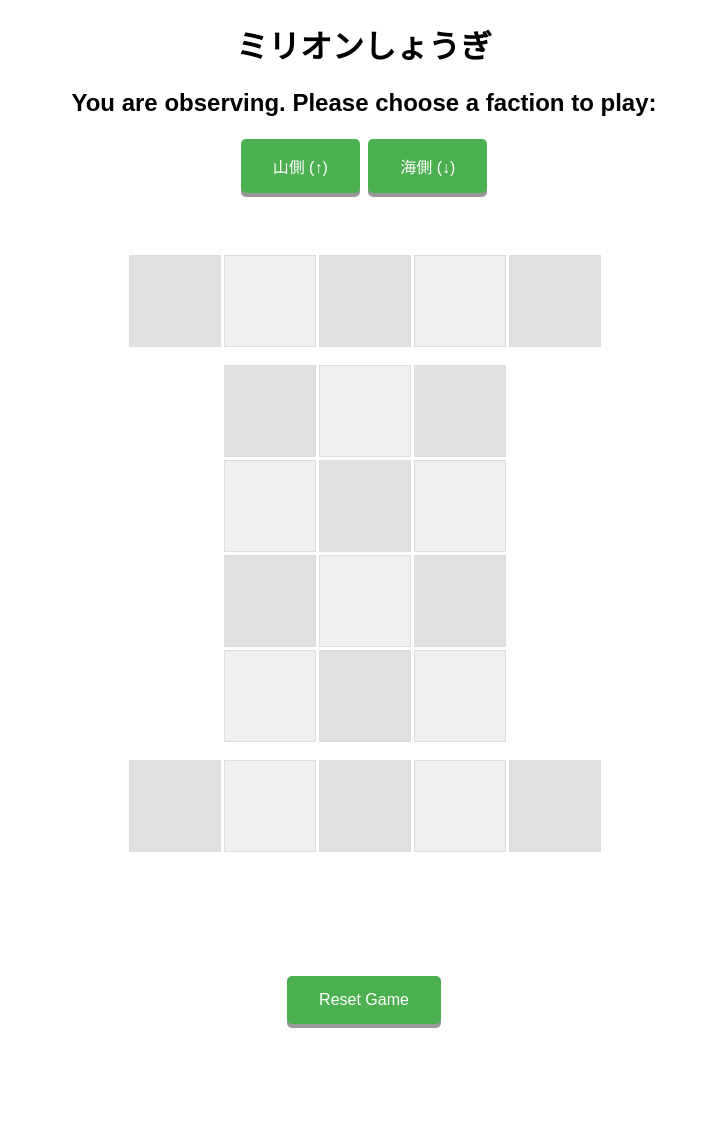
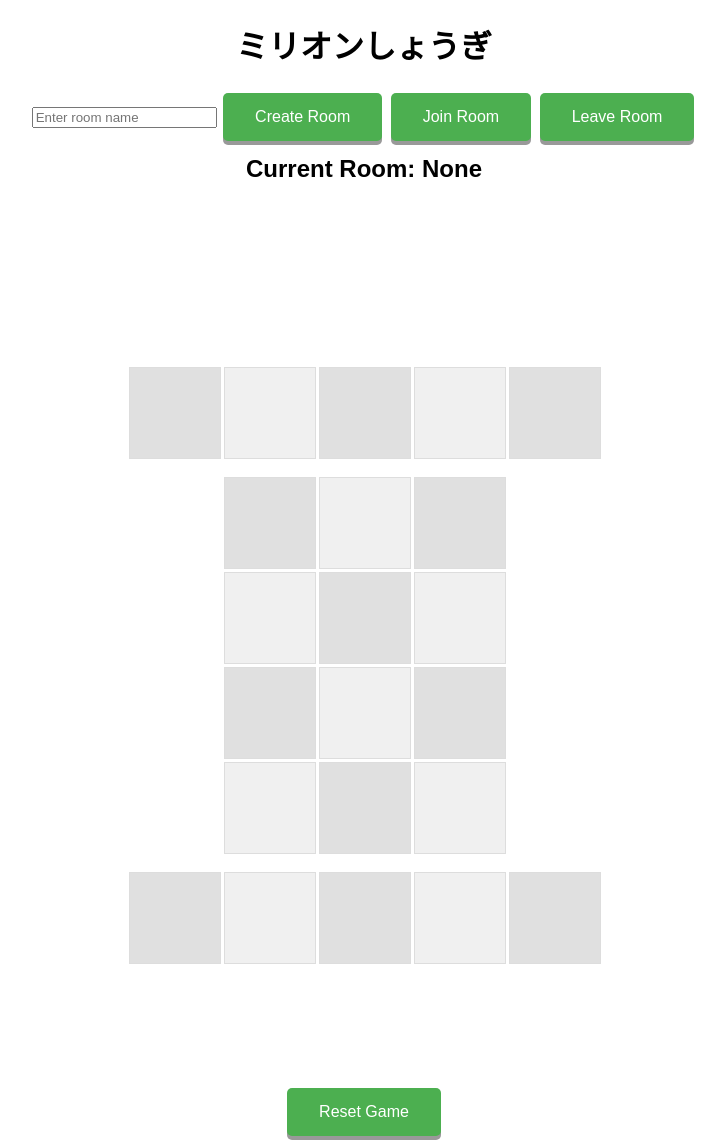
Before and after one commit to fireattack/shougi, a Flask app: page / in a window 1280 px wide. Shown: the whole page, without its empty margins (276-1001 px from the left). Before the commit the page ends 1028 px from the top, so only its background shows below. Run offline with Flask 3, Linux system fonts and the light colour scheme; some libraries are stand-ins or nearby versions.

Commit message:
Add room feature, move game logic to a different file

```diff
--- a/app.py
+++ b/app.py
@@ -1,226 +1,62 @@
+import random
+
 from flask import Flask, render_template
-from flask_socketio import SocketIO, emit
+from flask_socketio import SocketIO, emit, join_room, leave_room
 from flask_cors import CORS
+from game import *
 
 app = Flask(__name__)
 app.config['SECRET_KEY'] = 'your_secret_key'
 CORS(app)
 socketio = SocketIO(app, cors_allowed_origins='*')
 
-game_state = {}
+room_states = {}
 
 @app.route('/')
 def index():
     return render_template('index.html')
 
-def check_winner(game_state):
-    # Type 2 is the king.
-    # if it is captured, the game is over
-    x_king_exists = False
-    o_king_exists = False
+@socketio.on('create_room')
+def create_room(data):
+    room = data['room']
+    if room in room_states:
+        emit('room_info', {'room': room})
+    room_states[room] = initialize_game_state()
+    on_join(data)
 
-    # Check if the king is captured or reached the other side
-    for row_index in range(4):
-        row = game_state['board'][row_index]
-        for cell in row:
-            if cell and cell['type'] == '2':
-                if cell['faction'] == 'X':
-                    # if X king is at the bottom row after opponent's turn finishes, X wins
-                    if row_index == 3 and game_state['current_player'] == 'O':
-                        return 'X'
-                    x_king_exists = True
-                elif cell['faction'] == 'O':
-                    if row_index == 0 and game_state['current_player'] == 'X':
-                        return 'O'
-                    o_king_exists = True
-    # Determine the winner based on if the king remains on the board
-    if not x_king_exists:
-        return 'O'
-    elif not o_king_exists:
-        return 'X'
+@socketio.on('join')
+def on_join(data):
+    room = data['room']
+    if not room in room_states:
+        emit('room_info', {'room': room, 'state': None})
     else:
-        return None  # No winner yet
+        join_room(room)
+        state = room_states[room]
+        emit('room_info', {'room': room, 'state': state}, room=room)
 
-def check_draw(board):
-    # Check for a draw on the board
-    return all([cell != '' for cell in board])
-
-def initialize_game_state():
-    # Create an empty 3x4 board
-    # Represent the board as a 2D list, each cell can be None or a dictionary with piece info
-    board = [[None for _ in range(3)] for _ in range(4)]
-    # reserves
-    board.append([None for _ in range(5)])
-    board.append([None for _ in range(5)])
-
-    # Define initial positions for the pieces
-    # Top faction (X) pieces
-
-    names = {
-        1: 'rook',
-        2: 'king',
-        3: 'bishop',
-        4: 'pawn',
-        5: 'pawn (U)'
-    }
-
-    board[0][0] = {'type': '1', 'faction': 'X', 'img': 'rook0.png'}
-    board[0][1] = {'type': '2', 'faction': 'X', 'img': 'king0.png'}
-    board[0][2] = {'type': '3', 'faction': 'X', 'img': 'bishop0.png'}
-    board[1][1] = {'type': '4', 'faction': 'X', 'img': 'pawn0.png'}
-
-    # Bottom faction (O) pieces
-    board[3][2] = {'type': '1', 'faction': 'O', 'img': 'rook1.png'}
-    board[3][1] = {'type': '2', 'faction': 'O', 'img': 'king1.png'}
-    board[3][0] = {'type': '3', 'faction': 'O', 'img': 'bishop1.png'}
-    board[2][1] = {'type': '4', 'faction': 'O', 'img': 'pawn1.png'}
-
-
-    # Other game state variables
-    game_state = {
-        'board': board,
-        'current_player': 'X',  # X starts the game
-        'game_over': False,
-        'winner': None
-    }
-
-    return game_state
-
-def reset_game():
-    global game_state
-    game_state = initialize_game_state()
-
-
-def is_valid_move(src, dst, player, game_state):
-    # Extract row and column for source and destination
-    src_row = src['row']
-    src_col = src['col']
-    dst_row = dst['row']
-    dst_col = dst['col']
-
-    # Check if the move is within bounds of the board
-    if not (0 <= dst_row < 4 and 0 <= dst_col < 3):
-        return False
-
-    # Check if the source cell contains the player's piece
-    src_piece = game_state['board'][src_row][src_col]
-    dst_piece = game_state['board'][dst_row][dst_col]
-
-    if not src_piece:
-        return 'There is no piece to move'
-    if src_piece['faction'] != player:
-        return 'You cannot move opponent\'s piece'
-
-    if src_row in [4, 5]:
-        if dst_piece:
-            return 'You cannot replace a piece on occupied cell'
-        return True
-
-    # Calculate row and column differences
-    row_diff = dst_row - src_row
-    col_diff = dst_col - src_col
-
-    # Type-specific movement rules
-    if src_piece['type'] == '1':
-        # Type 1 can move in all straight directions by 1
-        if abs(row_diff) + abs(col_diff) != 1:
-            return 'Invalid move for rook'
-
-    elif src_piece['type'] == '2':
-        # Type 2 can move in all 8 directions by 1
-        if abs(row_diff) > 1 or abs(col_diff) > 1:
-            return 'Invalid move for king'
-
-    elif src_piece['type'] == '3':
-        # Type 3 can move in all 4 diagonal directions by 1
-        if abs(row_diff) != 1 or abs(col_diff) != 1:
-            return 'Invalid move for bishop'
-
-    elif src_piece['type'] == '4':
-        # Type 4 can only move forward (down for X, up for O) by 1
-        if player == 'X' and row_diff != 1:
-            return 'Invalid move for pawn'
-        elif player == 'O' and row_diff != -1:
-            return 'Invalid move for pawn'
-        elif col_diff != 0:
-            return 'Invalid move for pawn'
-    elif src_piece['type'] == '5':
-        # Type 5 can move forward, forward diagonal, left, right and backward (but not backward diagonal) by 1
-        if player == 'X' and row_diff == -1 and col_diff != 0:
-            return 'Invalid move for upgraded pawn'
-        elif player == 'O' and row_diff == 1 and col_diff != 0:
-            return 'Invalid move for upgraded pawn'
-        elif abs(row_diff) > 1 or abs(col_diff) > 1:
-            return 'Invalid move for upgraded pawn'
-
-    # Check if the destination cell is not occupied by a friendly piece
-    if dst_piece and dst_piece['faction'] == player:
-        return 'You cannot capture your own piece'
-    return True
-
-def get_valid_moves(src, player, game_state):
-    valid_targets = []
-    for row in range(4):
-        for col in range(3):
-            dst = {'row': row, 'col': col}
-            if is_valid_move(src, dst, player, game_state) == True:
-                valid_targets.append(dst)
-    return valid_targets
-
-def make_move(src, dst, game_state):
-    src_row = src['row']
-    src_col = src['col']
-    dst_row = dst['row']
-    dst_col = dst['col']
-
-    # Move the piece from src to dst
-    piece = game_state['board'][src_row][src_col]
-
-    # Get the piece at the destination cell
-    dst_piece = game_state['board'][dst_row][dst_col]
-    # If the destination cell has an opponent's piece, it is captured
-    if dst_piece:
-        assert dst_piece['faction'] != game_state['current_player']
-        dst_piece['faction'] = game_state['current_player']
-        # downgrade type5 to type4, if it is captured
-        if dst_piece['type'] == '5':
-            dst_piece['type'] = '4'
-        # Place the captured piece in the first empty cell in the reserve
-        reserve = game_state['board'][4] if game_state['current_player'] == 'X' else game_state['board'][5]
-        for i in range(len(reserve)):
-            if reserve[i] is None:
-                reserve[i] = dst_piece
-                break
-
-    # upgrade pawn, when it goes from 3rd row to 4th row
-    if piece['type'] == '4':
-        if piece['faction'] == 'X' and dst_row == 3 and src_row == 2:
-            piece['type'] = '5'
-        if piece['faction'] == 'O' and dst_row == 0 and src_row == 1:
-            piece['type'] = '5'
-
-    game_state['board'][dst_row][dst_col] = piece
-    game_state['board'][src_row][src_col] = None
-
-def switch_turns(game_state):
-    current_player = game_state['current_player']
-    game_state['current_player'] = 'O' if current_player == 'X' else 'X'
-
+@socketio.on('leave')
+def on_leave(data):
+    room = data['room']
+    leave_room(room)
 
 # Socket event for resetting the game
 @socketio.on('reset_game')
-def handle_reset_game():
+def handle_reset_game(data):
+    room = data['room']
     reset_game()
-    emit('game_state', game_state, broadcast=True)
+    emit('game_state', game_state, room=room)
 
 # Assuming you have a function to initialize the game state
 game_state = initialize_game_state()
 
 @socketio.on('make_move')
 def handle_make_move(data):
+    room = data['room']
     src = data['src']
     dst = data['dst']
     player = data['player']
+
+    game_state = room_states[room]
 
     validality = is_valid_move(src, dst, player, game_state)
     if validality == True:
@@ -231,20 +67,22 @@ def handle_make_move(data):
             game_state['winner'] = winner
         else:
             switch_turns(game_state)
-        emit('game_state', game_state, broadcast=True)
+        emit('game_state', game_state, room=room)
     else:
         # Optionally send an error message back to the player
         emit('move_error', {'message': validality})
 
 @socketio.on('request_initial_state')
-def handle_initial_state_request():
-    # Assuming game_state is your global or accessible game state variable
-    emit('game_state', game_state)
+def handle_initial_state_request(data):
+    room = data['room']
+    emit('game_state', room_states[room], room=room)
 
 @socketio.on('get_valid_moves')
 def handle_get_valid_moves(data):
     src = data['src']
     player = data['player']
+    room = data['room']
+    game_state = room_states[room]
     valid_moves = get_valid_moves(src, player, game_state)
     emit('valid_moves', valid_moves)
 
--- a/templates/index.html
+++ b/templates/index.html
@@ -63,14 +63,37 @@
         }
 
         @keyframes rainbow {
-            0% { background-color: red; }
-            15% { background-color: orange; }
-            30% { background-color: yellow; }
-            45% { background-color: green; }
-            60% { background-color: blue; }
-            75% { background-color: indigo; }
-            90% { background-color: violet; }
-            100% { background-color: red; }
+            0% {
+                background-color: red;
+            }
+
+            15% {
+                background-color: orange;
+            }
+
+            30% {
+                background-color: yellow;
+            }
+
+            45% {
+                background-color: green;
+            }
+
+            60% {
+                background-color: blue;
+            }
+
+            75% {
+                background-color: indigo;
+            }
+
+            90% {
+                background-color: violet;
+            }
+
+            100% {
+                background-color: red;
+            }
         }
 
         .rainbow-effect {
@@ -78,11 +101,15 @@
         }
 
         button {
-            background-color: #4CAF50; /* Green background */
-            color: white; /* White text */
-            padding: 15px 32px; /* Top and bottom, Left and right padding */
+            background-color: #4CAF50;
+            /* Green background */
+            color: white;
+            /* White text */
+            padding: 15px 32px;
+            /* Top and bottom, Left and right padding */
         }
 
+        button,
         .buttonish {
             text-align: center;
             text-decoration: none;
@@ -95,14 +122,19 @@
             box-shadow: 0 4px #999;
         }
 
+        button:hover,
         .buttonish:hover {
-            background-color: #45a049; /* Darker shade for hover */
+            background-color: #45a049;
+            /* Darker shade for hover */
         }
 
+        button:hover,
         .buttonish:active {
             background-color: #45a049;
-            box-shadow: 0 2px #666; /* Shadow effect for active state */
-            transform: translateY(4px); /* Slight push down */
+            box-shadow: 0 2px #666;
+            /* Shadow effect for active state */
+            transform: translateY(4px);
+            /* Slight push down */
         }
 
         div.piece {
@@ -111,19 +143,21 @@
             overflow: hidden;
         }
 
-        div.piece > img {
+        div.piece>img {
             width: 100%;
             height: 100%;
             object-fit: cover;
         }
 
-        .x-piece  {
+        .x-piece {
             border: 2px solid black;
         }
-        .o-piece  {
+
+        .o-piece {
             border: 2px solid red;
         }
-        .x-piece > img {
+
+        .x-piece>img {
             transform: scaleY(-1);
         }
 
@@ -136,21 +170,29 @@
             font-size: 1.5em;
             font-weight: bold;
             margin: 10px;
-            min-height: 1.5em; /* maintain its height even when empty */
+            min-height: 1.5em;
+            /* maintain its height even when empty */
         }
-
-
     </style>
 </head>
 
 <body>
     <h1>ミリオンしょうぎ</h1>
 
-    <div class="status", id="faction-status"></div>
+    <div id="room-interface">
+        <input type="text" id="room-name" placeholder="Enter room name">
+        <button id="create-room">Create Room</button>
+        <button id="join-room">Join Room</button>
+        <button id="leave-room">Leave Room</button>
+    </div>
+
+    <div class="status" id="current-room-info">Current Room: None</div>
+
+    <div class="status" , id="faction-status"></div>
     <div id="faction-choice-container">
         <div id="faction-choice">
-            <button class="buttonish" id="choose-x">山側 (↑)</button>
-            <button class="buttonish" id="choose-o">海側 (↓)</button>
+            <button id="choose-x">山側 (↑)</button>
+            <button id="choose-o">海側 (↓)</button>
         </div>
     </div>
 
@@ -185,14 +227,16 @@
         <div class="cell" data-row=5 data-col=4></div>
     </div>
 
-    <div class="status", id="game-status"></div>
-    <div class="status", id="game-status2"></div>
-    <button class="buttonish" id="reset-button">Reset Game</button>
+    <div class="status" , id="game-status"></div>
+    <div class="status" , id="game-status2"></div>
+    <button id="reset-button">Reset Game</button>
 
 
     <script>
         function updateGameState(gameState) {
             console.log(gameState);
+
+            $('#current-room-name').text(gameState);
 
             let names = {
                 1: 'rook',
@@ -214,7 +258,7 @@
                         var cellSelector = `[data-row="${rowIndex}"][data-col="${colIndex}"]`;
                         var pieceClass = (cell.faction === 'X' ? 'x-piece' : 'o-piece') + ' type' + cell.type;
                         var imageUrl = 'static/' + cell.img;
-                        $(cellSelector).append('<div class="piece buttonish '  + pieceClass + '"><img src="' + imageUrl + '" draggable="false"/></div>');
+                        $(cellSelector).append('<div class="piece buttonish ' + pieceClass + '"><img src="' + imageUrl + '" draggable="false"/></div>');
                     }
                 });
             });
@@ -225,7 +269,7 @@
                 if (current_player == player) {
                     updateStatus('Your turn!', '#00ff00');
                 } else {
-                    updateStatus('Opponent\'s turn!','#ff0000');
+                    updateStatus('Opponent\'s turn!', '#ff0000');
                 }
             }
             else {
@@ -245,7 +289,7 @@
 
         }
 
-        // Function to update game status
+        // game status, the main game status (such as current turn)
         function updateStatus(message, color) {
             $('#game-status').text(message);
             if (color === 'rainbow') {
@@ -258,18 +302,20 @@
             }
         }
 
+        // game status2, used for temporary messages (e.g. invalid move)
         function updateStatus2(message) {
             $('#game-status2').text(message);
             setTimeout(function () {
                 $('#game-status2').text("");
             }, 2000);
         }
-        // http://' + document.domain + ':' + location.port
-        var socket = io.connect({"path": location.pathname + "socket.io"});
+
+        var socket = io.connect({ "path": location.pathname + "socket.io" });
         var selectedCell = null;
         var player = null;
         var current_player = null;
         var game_over = false; // Initialize game_over as false
+        var room = null;
 
         $('.cell').on('click', function () {
             if (!player) {
@@ -286,7 +332,7 @@
                 return;
             }
 
-            updateStatus2('You clicked on' + ' ' + $(this).data('row') + ' ' +  $(this).data('col'));
+            updateStatus2('You clicked on' + ' ' + $(this).data('row') + ' ' + $(this).data('col'));
             if (selectedCell) {
                 if (this === selectedCell) {
                     $(this).removeClass('selected');
@@ -298,9 +344,10 @@
                 socket.emit('make_move', {
                     src: { row: $(selectedCell).data('row'), col: $(selectedCell).data('col') },
                     dst: { row: $(this).data('row'), col: $(this).data('col') },
-                    player: player
+                    player: player,
+                    room: room
                 });
-                $(selectedCell) .removeClass('selected');
+                $(selectedCell).removeClass('selected');
                 $('.cell').removeClass('valid');
                 selectedCell = null;
             } else {
@@ -321,13 +368,14 @@
                 // get valid moves from server
                 socket.emit('get_valid_moves', {
                     src: { row: $(this).data('row'), col: $(this).data('col') },
-                    player: player
+                    player: player,
+                    room: room
                 });
             }
         });
 
         $('#reset-button').on('click', function () {
-            socket.emit('reset_game');
+            socket.emit('reset_game', { room: room });
         });
 
         socket.on('valid_moves', function (validMoves) {
@@ -347,22 +395,47 @@
             // change status2 back to blank after 2 seconds
         });
 
-        $(document).ready(function () {
-            socket.emit('request_initial_state');
+        socket.on('room_info', function (info) {
+            if (!info.state) {
+                $('#current-room-info').text(`No room "${info.room}" exists. Please create it.`);
+                return
+            }
+            room = info.room;
+            $('#current-room-info').text('Current Room: ' + info.room);
+            updateGameState(info.state);
+            if (!player) {
                 $('#faction-status').text('You are observing. Please choose a faction to play:');
+                $('#faction-choice').show();
+            }
+        });
+
         $('#choose-x').on('click', function () {
             player = 'X';
             $('#faction-status').text('You are 山側 (↑)');
             $('#faction-choice').hide();
-                socket.emit('request_initial_state');
+            socket.emit('request_initial_state', { room: room });
         });
 
         $('#choose-o').on('click', function () {
             player = 'O';
             $('#faction-status').text('You are 海側 (↓)');
             $('#faction-choice').hide();
-                socket.emit('request_initial_state');
+            socket.emit('request_initial_state', { room: room });
         });
+
+        $(document).ready(function () {
+            $('#faction-choice').hide();
+
+            $('#create-room').click(function () {
+                socket.emit('create_room', { room: $('#room-name').val() });
+            });
+
+            $('#join-room').click(function () {
+                socket.emit('join', { room: $('#room-name').val() });
+            });
+
+            // socket.emit('request_initial_state', {room: room});
+
 
         });
 
```
Also changed, not shown: game.py (added, +194 -0 lines), 1 other file. Lines whose indentation alone changed are shown as unchanged.
